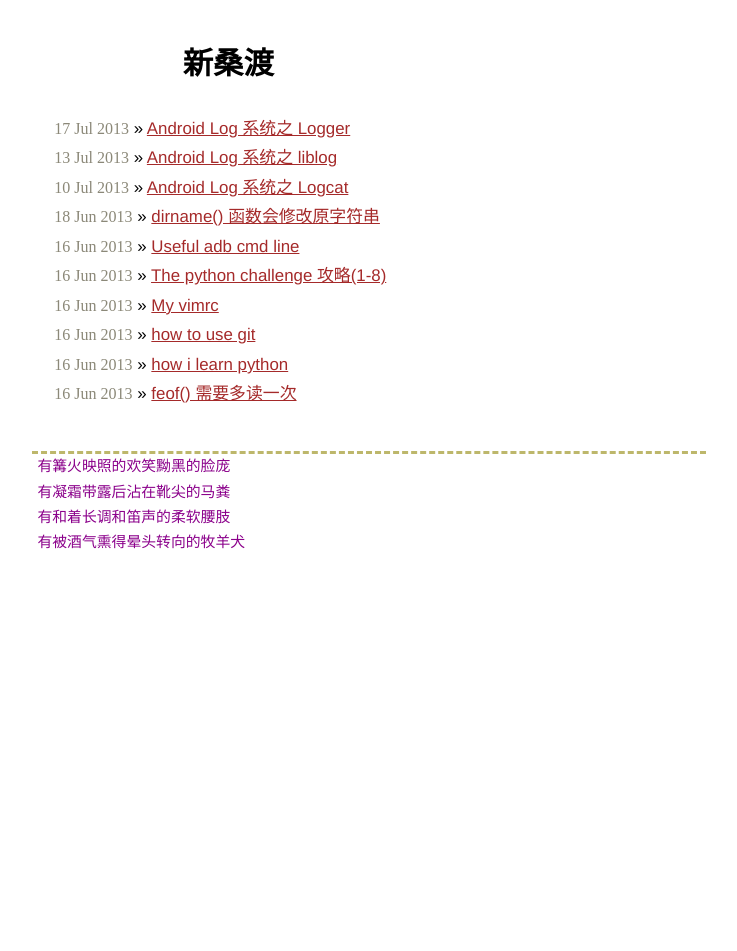
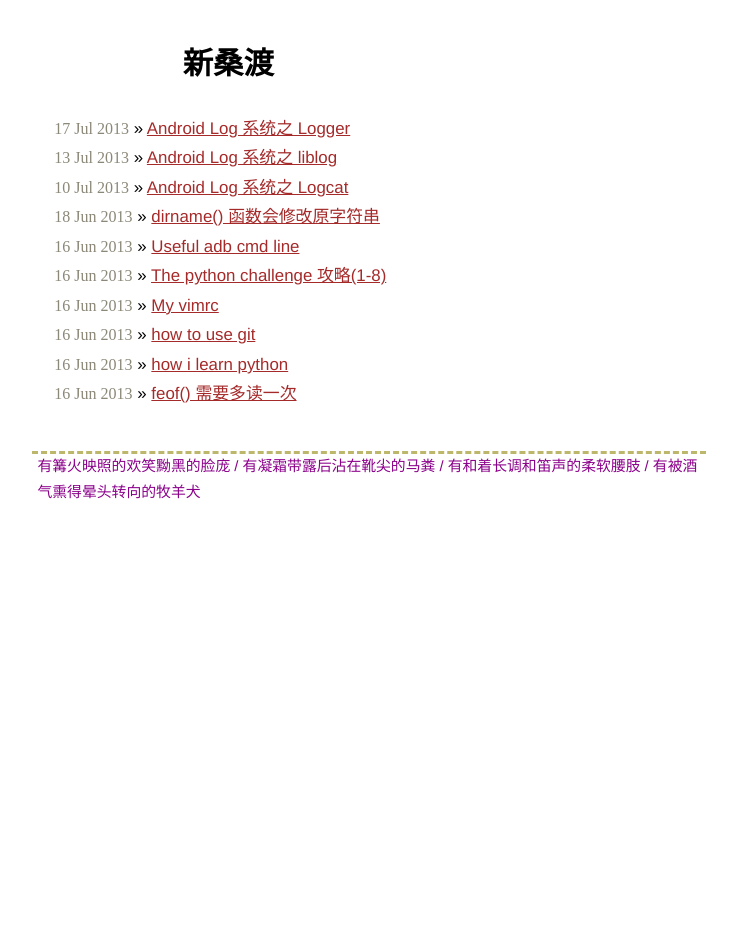
Before and after one commit to byrlx/byrlx.github.io, a Jekyll site: the page built from index.html, in a window 1280 px wide. Shown: the whole page, without its empty margins (271-1008 px from the left). Built offline with Jekyll 4.4.1, drawn with Linux system fonts in a browser that asks for light colours; Markdown is read by kramdown in place of the engine named in the settings.

Commit message:
modify post

```diff
--- a/_layouts/default.html
+++ b/_layouts/default.html
@@ -33,10 +33,7 @@ var WRInitTime=(new Date()).getTime();
   <div class="footer">
     <div class="contact">
 		<p></p>
-		<p> 有篝火映照的欢笑黝黑的脸庞 </p>
-		<p> 有凝霜带露后沾在靴尖的马粪 </p>
-		<p> 有和着长调和笛声的柔软腰肢 </p>
-		<p> 有被酒气熏得晕头转向的牧羊犬 </p>
+		<p> 有篝火映照的欢笑黝黑的脸庞 / 有凝霜带露后沾在靴尖的马粪 / 有和着长调和笛声的柔软腰肢 / 有被酒气熏得晕头转向的牧羊犬 </p>
 		<p></p>
 		<p></p>
     </div>
```
